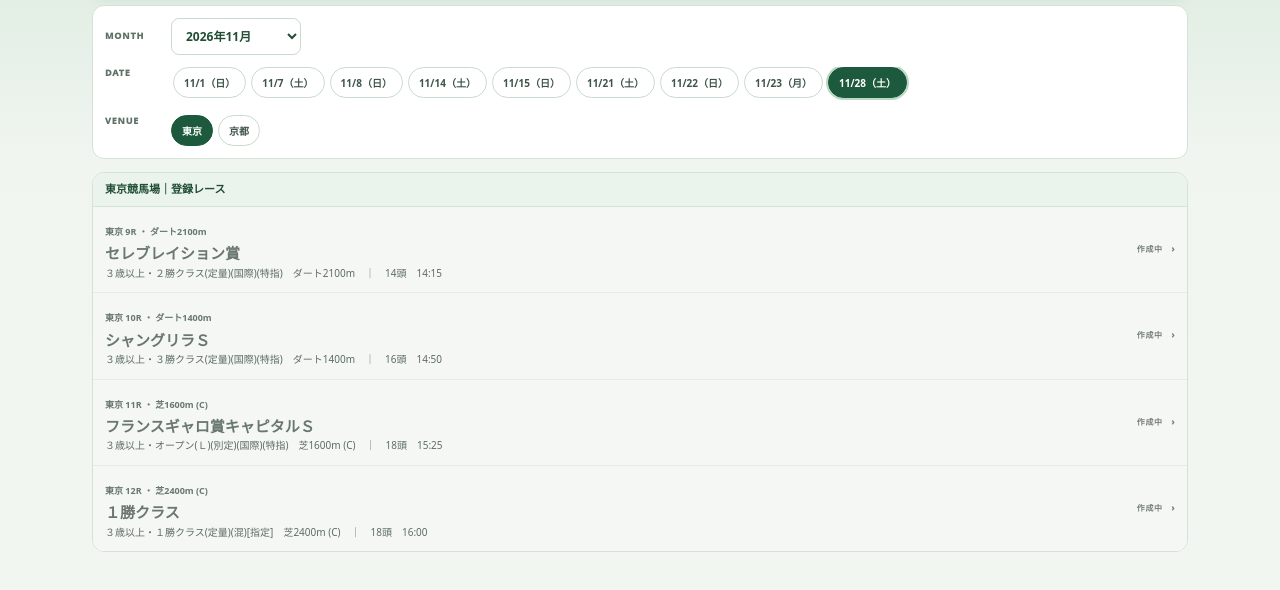
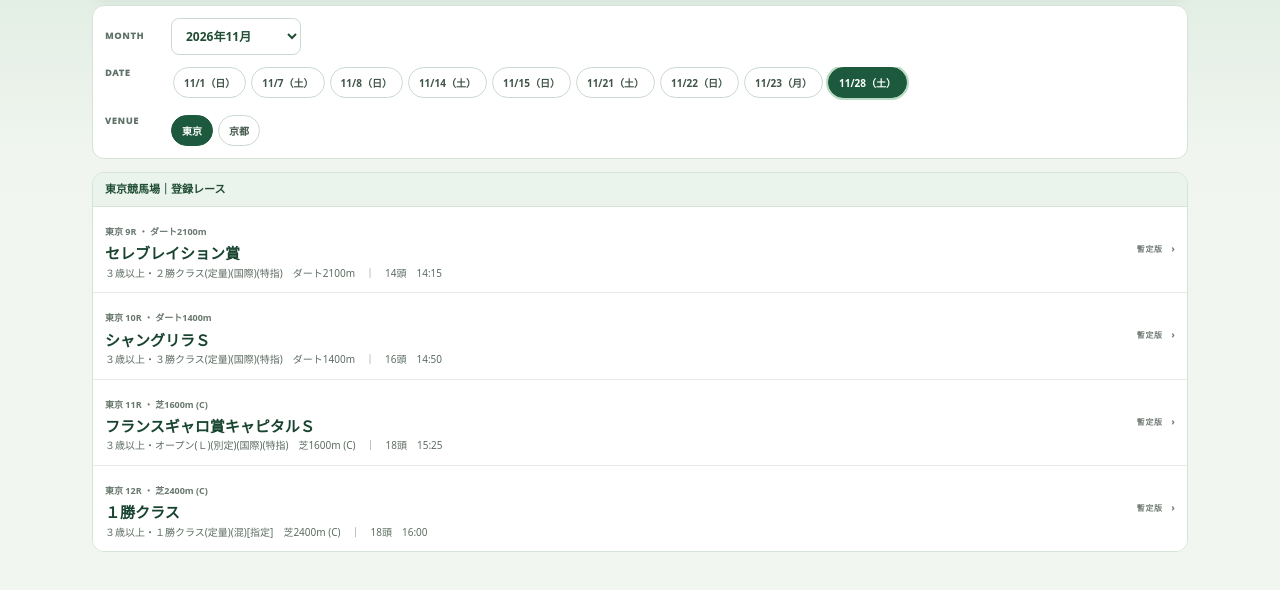
Before and after one commit to kidokira-apogee/kido-table, a plain HTML site: page index.html in a window 1280 px wide. Shown: the part 74-664 px from the top of the page. Drawn offline with Linux system fonts and the light colour scheme.

Commit message:
Add provisional 2026-11-28 TARGET race previews and keep start times inline

```diff
--- a/data/races/index.json
+++ b/data/races/index.json
@@ -12,7 +12,8 @@
       "classLabel": "３歳以上・３勝クラス(ハンデ)(混)[指定]　芝1400m・外 (C)",
       "status": "in_progress",
       "horseCount": 15,
-      "startTime": "15:05"
+      "startTime": "15:05",
+      "file": "2026-11-28-target-only.b64"
     },
     {
       "id": "2026-11-28-kyoto-11",
@@ -25,7 +26,8 @@
       "classLabel": "２歳・オープン・Ｇ３(馬齢)(国際)(指定)　芝2000m・内 (C)",
       "status": "in_progress",
       "horseCount": 11,
-      "startTime": "15:40"
+      "startTime": "15:40",
+      "file": "2026-11-28-target-only.b64"
     },
     {
       "id": "2026-11-28-kyoto-12",
@@ -38,7 +40,8 @@
       "classLabel": "３歳以上・２勝クラス(定量)(混)(特指)　芝1200m・内 (C)",
       "status": "in_progress",
       "horseCount": 18,
-      "startTime": "16:15"
+      "startTime": "16:15",
+      "file": "2026-11-28-target-only.b64"
     },
     {
       "id": "2026-11-28-tokyo-9",
@@ -51,7 +54,8 @@
       "classLabel": "３歳以上・２勝クラス(定量)(国際)(特指)　ダート2100m",
       "status": "in_progress",
       "horseCount": 14,
-      "startTime": "14:15"
+      "startTime": "14:15",
+      "file": "2026-11-28-target-only.b64"
     },
     {
       "id": "2026-11-28-tokyo-10",
@@ -64,7 +68,8 @@
       "classLabel": "３歳以上・３勝クラス(定量)(国際)(特指)　ダート1400m",
       "status": "in_progress",
       "horseCount": 16,
-      "startTime": "14:50"
+      "startTime": "14:50",
+      "file": "2026-11-28-target-only.b64"
     },
     {
       "id": "2026-11-28-tokyo-11",
@@ -77,7 +82,8 @@
       "classLabel": "３歳以上・オープン(Ｌ)(別定)(国際)(特指)　芝1600m (C)",
       "status": "in_progress",
       "horseCount": 18,
-      "startTime": "15:25"
+      "startTime": "15:25",
+      "file": "2026-11-28-target-only.b64"
     },
     {
       "id": "2026-11-28-tokyo-12",
@@ -90,7 +96,8 @@
       "classLabel": "３歳以上・１勝クラス(定量)(混)[指定]　芝2400m (C)",
       "status": "in_progress",
       "horseCount": 18,
-      "startTime": "16:00"
+      "startTime": "16:00",
+      "file": "2026-11-28-target-only.b64"
     },
     {
       "id": "2026-11-23-tokyo-12",
--- a/index.html
+++ b/index.html
@@ -124,6 +124,9 @@ body{margin:0;background:linear-gradient(180deg,#dcebe0 0,#f0f5ef 230px,#f2f6f0
 .race-list-date{font-size:9px;font-weight:750;color:#68786d}
 .race-list-title{display:block;margin-top:3px;font-size:15px;font-weight:950;color:#17432f}
 .race-list-sub{display:block;margin-top:3px;font-size:10px;color:#5d6d62}
+.race-list-count-time{display:inline-block;white-space:nowrap;font-variant-numeric:tabular-nums}
+.race-list-item.provisional{background:#fff;cursor:pointer}
+.race-list-item.provisional .race-list-title{color:#17432f}
 .race-list-arrow{flex:0 0 auto;color:#2c7650;font-size:22px;font-weight:700}
 .race-nav{display:flex;align-items:center;gap:10px;margin:6px 0 8px}
 .race-nav button{border:1px solid #bdd0c1;border-radius:999px;background:#fff;color:#24583a;padding:7px 11px;font:800 10px system-ui;cursor:pointer}
@@ -671,15 +674,18 @@ body{margin:0;background:linear-gradient(180deg,#dcebe0 0,#f0f5ef 230px,#f2f6f0
   races.forEach(r=>{
    const complete=['complete','published'].includes(r.status);
    const button=document.createElement('button');
-   button.type='button';button.className='race-list-item'+(complete?'':' in-progress');
+   button.type='button';button.className='race-list-item'+(complete?'':(r.file?' provisional':' in-progress'));
    button.dataset.raceId=r.id;
    const raceNo=escapeHtml(r.raceNo??'');
    const distance=r.distance?' ・ '+escapeHtml(r.distance):'';
    const raceTitle=r.title?escapeHtml(r.title):(escapeHtml(r.venue)+raceNo+'R');
+   const canOpen=complete||Boolean(r.file);
    const horseMeta=r.horseCount?String(r.horseCount)+'頭'+(r.startTime?'　'+r.startTime:''):'';
-   const meta=[r.classLabel,horseMeta].filter(Boolean).map(escapeHtml).join('　｜　');
-   button.innerHTML='<span class="race-list-main"><span class="race-list-date">'+escapeHtml(r.venue)+' '+raceNo+'R'+distance+'</span><strong class="race-list-title">'+raceTitle+'</strong><span class="race-list-sub">'+meta+'</span></span>'+(complete?'<span aria-hidden="true" class="race-list-arrow">›</span>':'<span class="race-list-state">作成中　›</span>');
-   if(complete){button.addEventListener('click',()=>openRace(r));}else{button.disabled=true;button.setAttribute('aria-disabled','true');}
+   const classMeta=r.classLabel?'<span class="race-list-class">'+escapeHtml(r.classLabel)+'</span>':'';
+   const countTimeMeta=horseMeta?'<span class="race-list-count-time">'+escapeHtml(horseMeta)+'</span>':'';
+   const meta=[classMeta,countTimeMeta].filter(Boolean).join('　｜　');
+   button.innerHTML='<span class="race-list-main"><span class="race-list-date">'+escapeHtml(r.venue)+' '+raceNo+'R'+distance+'</span><strong class="race-list-title">'+raceTitle+'</strong><span class="race-list-sub">'+meta+'</span></span>'+(complete?'<span aria-hidden="true" class="race-list-arrow">›</span>':canOpen?'<span class="race-list-state">暫定版　›</span>':'<span class="race-list-state">作成中</span>');
+   if(canOpen){button.addEventListener('click',()=>openRace(r));}else{button.disabled=true;button.setAttribute('aria-disabled','true');}
    listItems.appendChild(button);
   });
  }
--- a/structured-renderer.js
+++ b/structured-renderer.js
@@ -281,7 +281,7 @@
     const header = '<nav class="race-nav"><button id="back-to-race-list-' + esc(race.id) + '" type="button">← レース一覧</button><span>木戸表 電子版</span></nav>' +
       '<header class="racehead"' + (isDirt ? ' style="background:#70452F;color:#fff"' : '') + '><div class="head-inner"><div class="date-line">' + dateItems.map(v => '<span>' + display(v) + '</span>').join('') + '</div>' +
       '<div class="title-line"><span class="race-no">' + esc(String(race.venue).toUpperCase()) + ' ' + esc(race.raceNumber) + 'R</span><span class="race-title">' + display(race.name) + '</span></div>' +
-      '<div class="race-subtitle">' + display(subtitle) + '</div><div class="race-pills"><span class="pill">' + display(race.venue) + '</span><span class="pill">' + display(surfaceText) + '</span></div></div></header>';
+      '<div class="race-subtitle">' + display(subtitle) + '</div><div class="race-pills"><span class="pill">' + display(race.venue) + '</span><span class="pill">' + display(surfaceText) + '</span>' + (data.status?.provisional ? '<span class="pill">暫定版｜①TARGETのみ</span>' : '') + '</div></div></header>';
     const cards = data.horses.slice().sort((a, b) => a.horseNumber - b.horseNumber).map(h => horseHtml(h, race, applyColors)).join('');
     return '<div data-kido-structured-renderer="true">' + header + cards + '</div>';
   }
```
Also changed, not shown: 1 other file.
